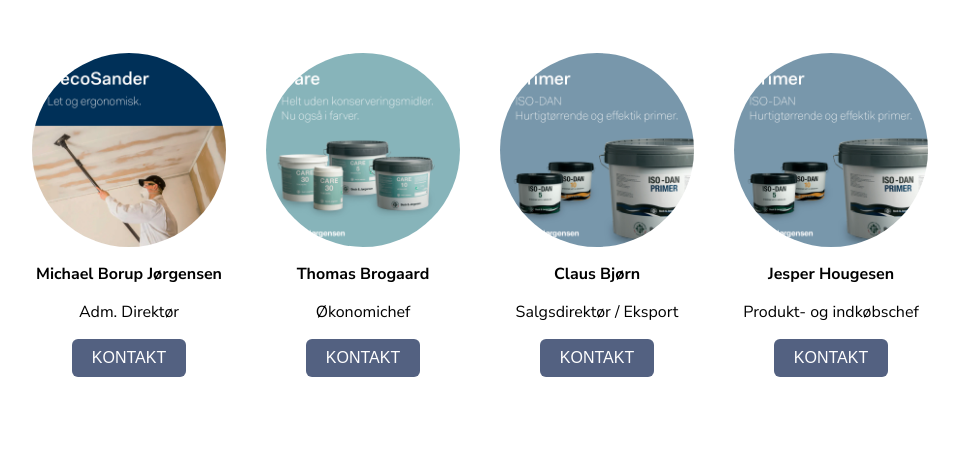
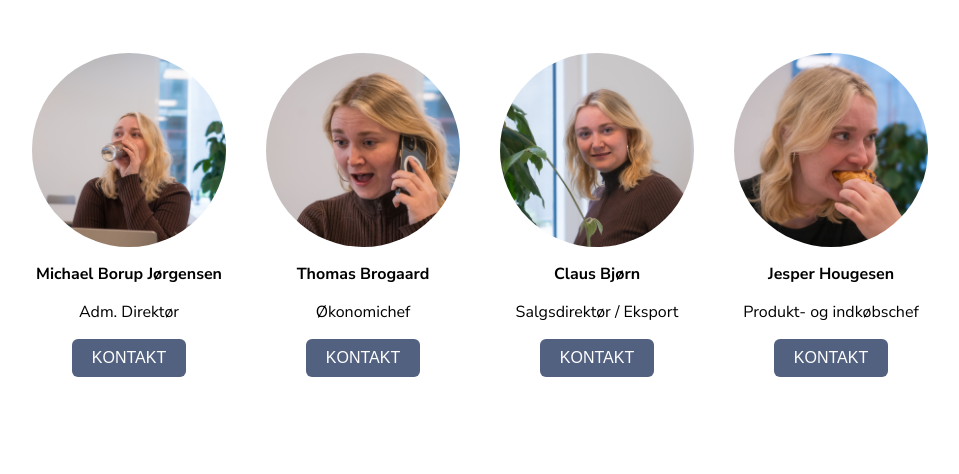
Before and after one commit to meleaaa/BJ, a plain HTML site: page BJ projekt/kontakt.html in a window 1280 px wide. Shown: the part 281-755 px from the top of the page, without its empty margins (160-1119 px from the left). Drawn offline with Linux system fonts and the light colour scheme.

Commit message:
Billeder af Julie V2
Tilføjet til CSS

```diff
--- a/BJ projekt/kontakt.html
+++ b/BJ projekt/kontakt.html
@@ -80,25 +80,25 @@
         <h1 class="kontakt">Kontakt os</h1>
         <div class="flex-container1">
             <div class="flex-item1">
-                <img src="images/decosander-2.jpg" alt="Item 2" class="item-image1">
+                <img src="images/julie-1.jpg" alt="Item 2" class="item-image1">
                 <p class="item-description1">Michael Borup Jørgensen</p>
                 <p class="item-description2">Adm. Direktør</p>
                 <button class="more-button">KONTAKT</button>
             </div>
                 <div class="flex-item1">
-                <img src="images/care-2.jpg" alt="Item 1" class="item-image1">
+                <img src="images/julie-2.jpg" alt="Item 1" class="item-image1">
                 <p class="item-description1">Thomas Brogaard</p>
                 <p class="item-description2">Økonomichef</p>
                 <button class="more-button">KONTAKT</button>
             </div>
             <div class="flex-item1">
-                <img src="images/primer-2.jpg" alt="Item 3" class="item-image1">
+                <img src="images/julie-3.jpg" alt="Item 3" class="item-image1">
                 <p class="item-description1">Claus Bjørn</p>
                 <p class="item-description2">Salgsdirektør / Eksport</p>
                 <button class="more-button">KONTAKT</button>
             </div>
             <div class="flex-item1">
-                <img src="images/primer-2.jpg" alt="Item 4" class="item-image1">
+                <img src="images/julie-4.jpg" alt="Item 4" class="item-image1">
                 <p class="item-description1">Jesper Hougesen</p>
                 <p class="item-description2">Produkt- og indkøbschef</p>
                 <button class="more-button">KONTAKT</button>
```
Also changed, not shown: BJ projekt/._kontakt.html.
